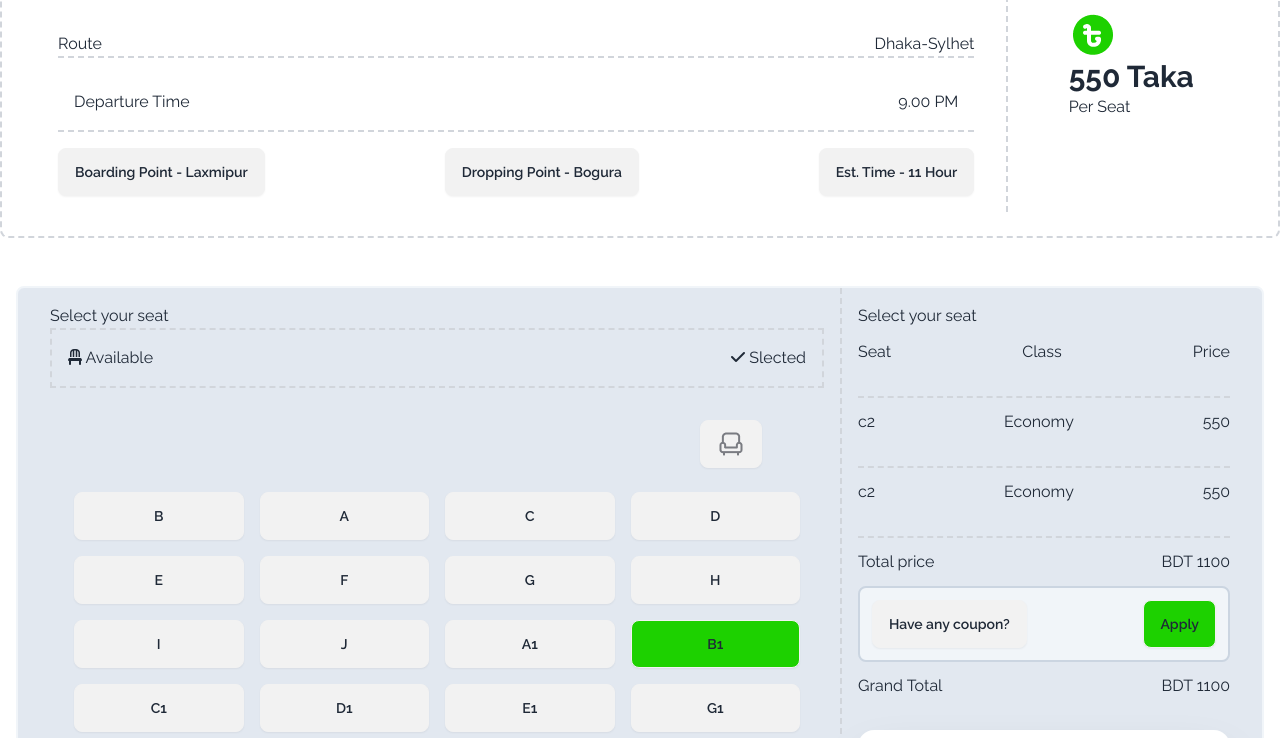
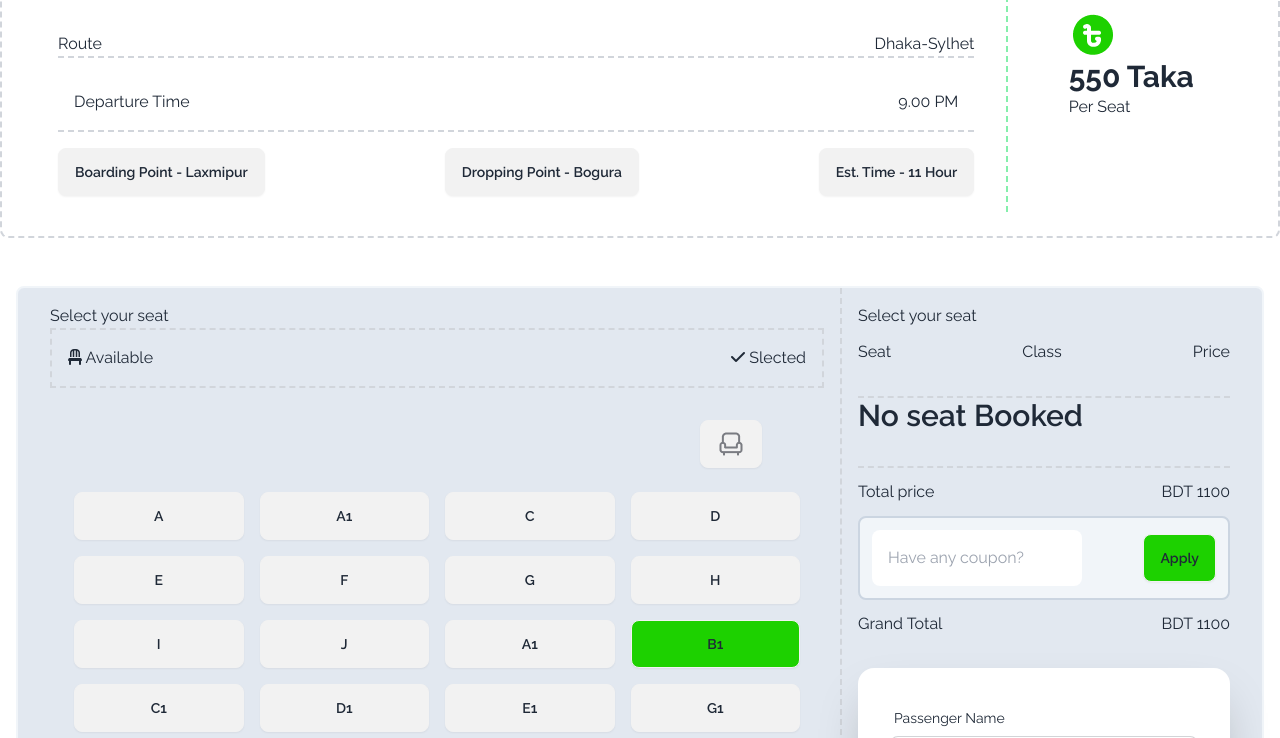
Before and after one commit to Abdur-Rahman-Palash/smart-ticket, a plain HTML site: page index.html in a window 1280 px wide. Shown: the part 1222-1960 px from the top of the page. Drawn offline with nearby package versions, Linux system fonts and the light colour scheme.

Commit message:
someproblem is happened

```diff
--- /dev/null
+++ b/app.js
@@ -0,0 +1,9 @@
+const selectedSeat = document.getElementById('selected-seat');
+function seatHandle(event){
+    console.log(event.innerText);
+    selectedSeat.innerHTML += `<li class="text-base font-normal flex justify-between>
+    <span>${event.innerText}</span>
+    <span>Economy</span>
+    <span>550</span>
+    </li>`
+}
--- a/index.html
+++ b/index.html
@@ -150,7 +150,7 @@
                 <p>Yes, you can run unit tests and view the results directly within the app. <br> The integrated testing features allow for a streamlined .</p>
             </div>
             <div class="grid grid-cols-1 lg:grid-cols-5  mt-10 border-2 border-gray-300 border-dashed p-4 bg-[#FFFFFF] px-6 py-6 rounded-lg">
-                <div class="col-span-4 border-r-2 border-r-gray-300 border-dashed p-4">
+                <div class="col-span-4 border-r-2 border-r-green-300 border-dashed p-4">
                     <div class="flex justify-between  mb-4 ">
                         <div class="flex justify-between items-center mb-8">
                             <div>
@@ -206,8 +206,8 @@
         <button class="btn"><img src="./images/seat-gray.png" alt=""></button>
     </div>
     <div class="grid grid-cols-4 gap-4 px-6 py-6">
-        <button class="btn">B</button>
-        <button class="btn">A</button>
+        <button onclick="seatHandle(this)" class="btn" type="button">A</button>
+        <button class="btn">A1</button>
         <button class="btn">C</button>
         <button class="btn">D</button>
         <button class="btn">E</button>
@@ -258,24 +258,16 @@
             <p>Price</p>
         </div>
         <div class="border-b-2 border-b-gray-300 border-dashed p-4"></div>
-        <div class="flex justify-between mt-3">
-            <p>c2</p>
-            <p>Economy</p>
-            <p>550</p>
-        </div>
-        <div class="border-b-2 border-b-gray-300 border-dashed p-4"></div>
-        <div class="flex justify-between mt-3">
-            <p>c2</p>
-            <p>Economy</p>
-            <p>550</p>
-        </div>
+            <ul id="selected-seat" class="space-y-5">
+                <p class="text-3xl font-semibold text bg-center">No seat Booked</p>
+            </ul>
         <div class="border-b-2 border-b-gray-300 border-dashed p-4"></div>
         <div class="flex justify-between mt-3">
             <p>Total price</p>
             <p>BDT 1100</p>
         </div>
         <div class="flex justify-between items-center mt-3 border-2 border-slate-300 border-solid rounded-lg bg-slate-100 px-3 py-3">
-            <button class="btn">Have any coupon?</button>
+            <input class="px-4 py-4 rounded-lg" type="text" placeholder="Have any coupon?" >
             <button class="btn bg-[#1DD100]">Apply</button>
         </div>
         <div class="flex justify-between mt-3">
@@ -351,5 +343,6 @@
         </div>
     </div>
   </footer>
+  <script src="./app.js"></script>
 </body>
 </html>
```
